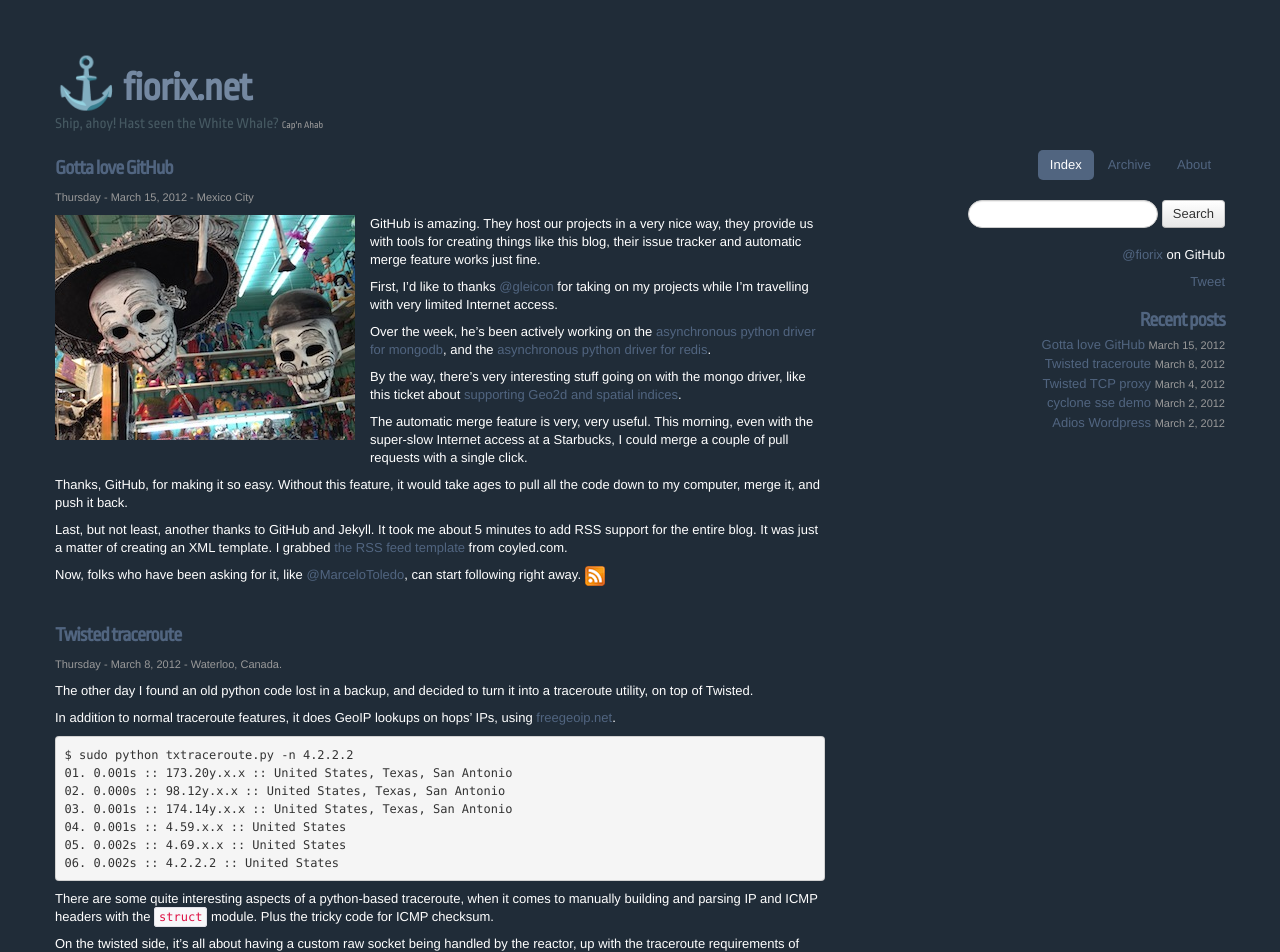
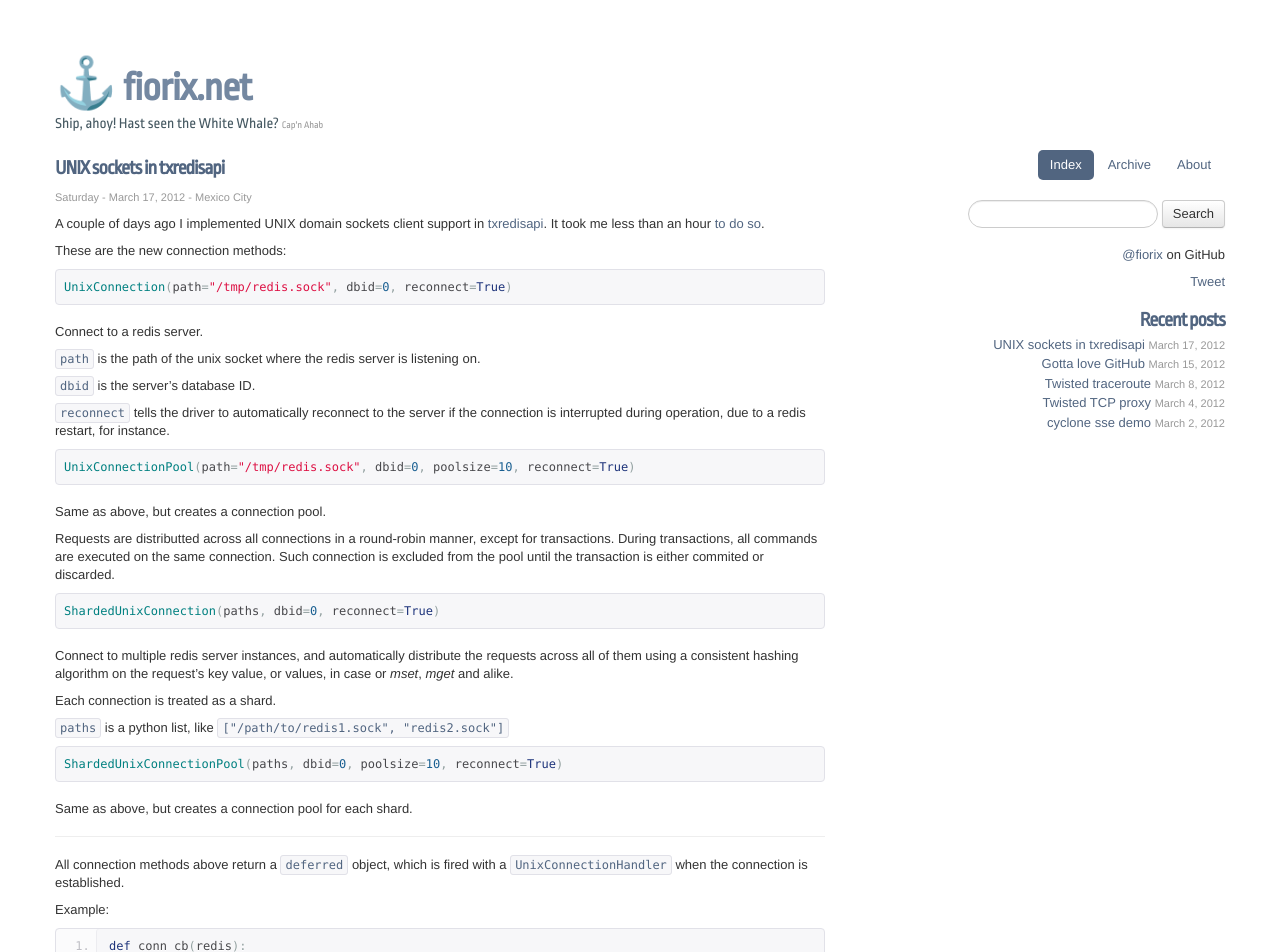
Before and after one commit to fiorix/fiorix.github.com, a Jekyll site: the page built from index.html, in a window 1280 px wide. Shown: the top 952 px of the page. Built offline with Jekyll 4.4.1, drawn with Linux system fonts in a browser that asks for light colours; the list of posts is cut into pages by our own code; comment, search, counter and statistics services are not loaded; some of the changed text lies outside the part shown.

Commit message:
new css, and a new post

```diff
--- a/_bootstrap/less/variables.less
+++ b/_bootstrap/less/variables.less
@@ -62,7 +62,7 @@
 // -------------------------
 @tableBackground:                   transparent; // overall background-color
 @tableBackgroundAccent:             darken(#2B3D55, 5%); // for striping
-@tableBackgroundHover:              darken(#2B3D55, 10%); // for hover
+@tableBackgroundHover:              lighten(#2B3D55, 60%); // for hover
 @tableBorder:                       #ddd; // table and cell border
 
 
--- a/_layouts/default.html
+++ b/_layouts/default.html
@@ -12,10 +12,10 @@
 
     <!-- Le styles -->
     <link href='http://fonts.googleapis.com/css?family=Ropa+Sans' rel='stylesheet' type='text/css'>
+    <link href="{{site.prefix}}/css/bootstrap.min.css" rel="stylesheet">
+    <link href="{{site.prefix}}/css/bootstrap-responsive.min.css" rel="stylesheet">
+    <link href="{{site.prefix}}/css/custom.css" rel="stylesheet">
     <link href="{{site.prefix}}/js/google-code-prettify/prettify.css" rel="stylesheet">
-    <link href="{{site.prefix}}/css/bootstrap.min.css" rel="stylesheet">
-    <link href="{{site.prefix}}/css/custom.css" rel="stylesheet">
-    <link href="{{site.prefix}}/css/bootstrap-responsive.min.css" rel="stylesheet">
 
   </head>
 
--- /dev/null
+++ b/_posts/2012-03-17-unix-sockets-in-txredisapi.md
@@ -0,0 +1,138 @@
+---
+layout: post
+title: UNIX sockets in txredisapi
+location: Mexico City
+tags:
+ - python
+ - twisted
+ - redis
+ - txredisapi
+---
+
+A couple of days ago I implemented UNIX domain sockets client support in [txredisapi](https://github.com/fiorix/txredisapi/).
+It took me less than an hour [to do so](https://github.com/fiorix/txredisapi/commit/28f9689843ba00966e1e6c9af48fb177739eee12).
+
+These are the new connection methods:
+
+<pre class="prettyprint">
+UnixConnection(path="/tmp/redis.sock", dbid=0, reconnect=True)
+</pre>
+
+Connect to a redis server.
+
+`path` is the path of the unix socket where the redis server is listening on.
+
+`dbid` is the server's database ID.
+
+`reconnect` tells the driver to automatically reconnect to the server if
+the connection is interrupted during operation, due to a redis restart,
+for instance.
+
+
+<pre class="prettyprint">
+UnixConnectionPool(path="/tmp/redis.sock", dbid=0, poolsize=10, reconnect=True)
+</pre>
+
+Same as above, but creates a connection pool.
+
+Requests are distributted across all connections in a round-robin manner,
+except for transactions. During transactions, all commands are executed
+on the same connection. Such connection is excluded from the pool until
+the transaction is either commited or discarded.
+
+<pre class="prettyprint">
+ShardedUnixConnection(paths, dbid=0, reconnect=True)
+</pre>
+
+Connect to multiple redis server instances, and automatically distribute
+the requests across all of them using a consistent hashing algorithm on
+the request's key value, or values, in case or *mset*, *mget* and alike.
+
+Each connection is treated as a shard.
+
+`paths` is a python list, like `["/path/to/redis1.sock", "redis2.sock"]`
+
+
+<pre class="prettyprint">
+ShardedUnixConnectionPool(paths, dbid=0, poolsize=10, reconnect=True)
+</pre>
+
+Same as above, but creates a connection pool for each shard.
+
+<hr>
+
+All connection methods above return a ``deferred`` object, which is fired with a
+``UnixConnectionHandler`` when the connection is established.
+
+Example:
+
+<pre class="prettyprint linenums">
+def conn_cb(redis):
+  redis.set("foo", "bar")
+
+def main():
+  d = txredisapi.UnixConnection()
+  d.addCallback(conn_cb)
+</pre>
+
+Or, the way we suggest (much better), using Twisted's [inline callbacks](http://twistedmatrix.com/documents/12.0.0/api/twisted.internet.defer.html#inlineCallbacks):
+
+<pre class="prettyprint linenums">
+@defer.inlineCallbacks
+def main():
+  redis = yield txredisapi.UnixConnection()
+  yield redis.set("foo", "bar")
+</pre>
+
+
+The ``UnixConnectionHandler`` object is the client interface with redis.
+It accepts pretty much all redis commands such as *get*, *set*, *count*, etc.
+
+All redis commands return a deferred, which is fired when the command is
+accepted by the server (like *set*), or when the server returns
+data (like *get*).
+
+If it's disconnected, the *errBack* of the deferred is called instead.
+
+Example:
+
+<pre class="prettyprint linenums">
+@defer.inlineCallbacks
+def main():
+  redis = yield txredisapi.UnixRedisConnection()
+  ...
+  try:
+    val = yield redis.get("key")
+  except txredisapi.ConnectionError:
+    print("redis is unavailable, try again later.")
+</pre>
+
+
+All the *lazy* versions for these connection methods are available too:
+
+<pre class="prettyprint">
+lazyUnixConnection(path="/tmp/redis.sock", dbid=0, reconnect=True)
+lazyUnixConnectionPool(path="/tmp/redis.sock", dbid=0, poolsize=10, reconnect=True)
+lazyShardedUnixConnection(paths, dbid=0, reconnect=True)
+lazyShardedUnixConnectionPool(paths, dbid=0, poolsize=10, reconnect=True)
+</pre>
+
+For those not familiar with the the *lazy* connection methods, they return the
+``UnixConnectionHandler`` directly.
+
+The idea is that they don't hang when called, and return the handler object
+which will eventually connect to redis in background. If the connection drops
+anytime, they might reconnect automatically.
+
+These lazy methods are supposed to be used in server applications which will
+query the redis server upon request, such as web servers.
+
+<hr>
+
+As expected, the UNIX socket connection is faster than the default INET socket.
+This simple benchmark script can measure the difference between the two, and
+generally shows about 20% performance improvement over INET sockets.
+
+<script src="https://gist.github.com/2049984.js?file=txredisapi_inet_vs_unix.py"> </script>
+
+For more information, check out the [README](https://github.com/fiorix/txredisapi/blob/master/README.rst) shipped with [txredisapi](https://github.com/fiorix/txredisapi).
--- a/archive.html
+++ b/archive.html
@@ -6,7 +6,7 @@ title: Archive
 <h2>Archive</h2>
 
 <div id="post_links">
-  <table class="table table-condensed table-striped">
+  <table class="table table-condensed">
   <thead>
     <th>Title</th>
     <th>When</th>
--- a/css/custom.css
+++ b/css/custom.css
@@ -1,8 +1,8 @@
 /* http://www.colourlovers.com/palette/532628/USN_Digital */
 body {
 padding-top: 60px;
-background: #202C38;
-color: white;
+/*background: #202C38;
+color: white;*/
 }
 header h1 {
 font-size: 40px;
@@ -12,7 +12,7 @@ color: #7488A1;
 font-family: "Ropa Sans", "Helvetica Neue", Helvetica, Arial, sans-serif
 }
 header .thirteen {
-color: white;
+color: #465962;
 font-size: 50px;
 }
 header p {
--- a/index.html
+++ b/index.html
@@ -4,11 +4,11 @@ title: Index
 ---
 
 <div id="posts">
-  {% for post in site.posts offset: 0 limit: 10 %}
+  {% for post in site.posts offset:0 limit:10 %}
   <div class="post">
     <h2><a href="{{post.url}}">{{post.title}}</a></h2>
     <p><small>{{post.date|date:site.datefmt_long}} - {{post.location}}</small></p>
-      {{ post.content }}
+    {{ post.content }}
   </div>
   {% endfor %}
 </div>
```
Also changed, not shown: _bootstrap/less/code.less (added, +57 -0 lines), _posts/2012-03-08-twisted-traceroute.md (+2 -2 lines), about.md (+3 -3 lines), css/bootstrap.min.css, img/posts/tcp-proxy.png, 1 other file.
